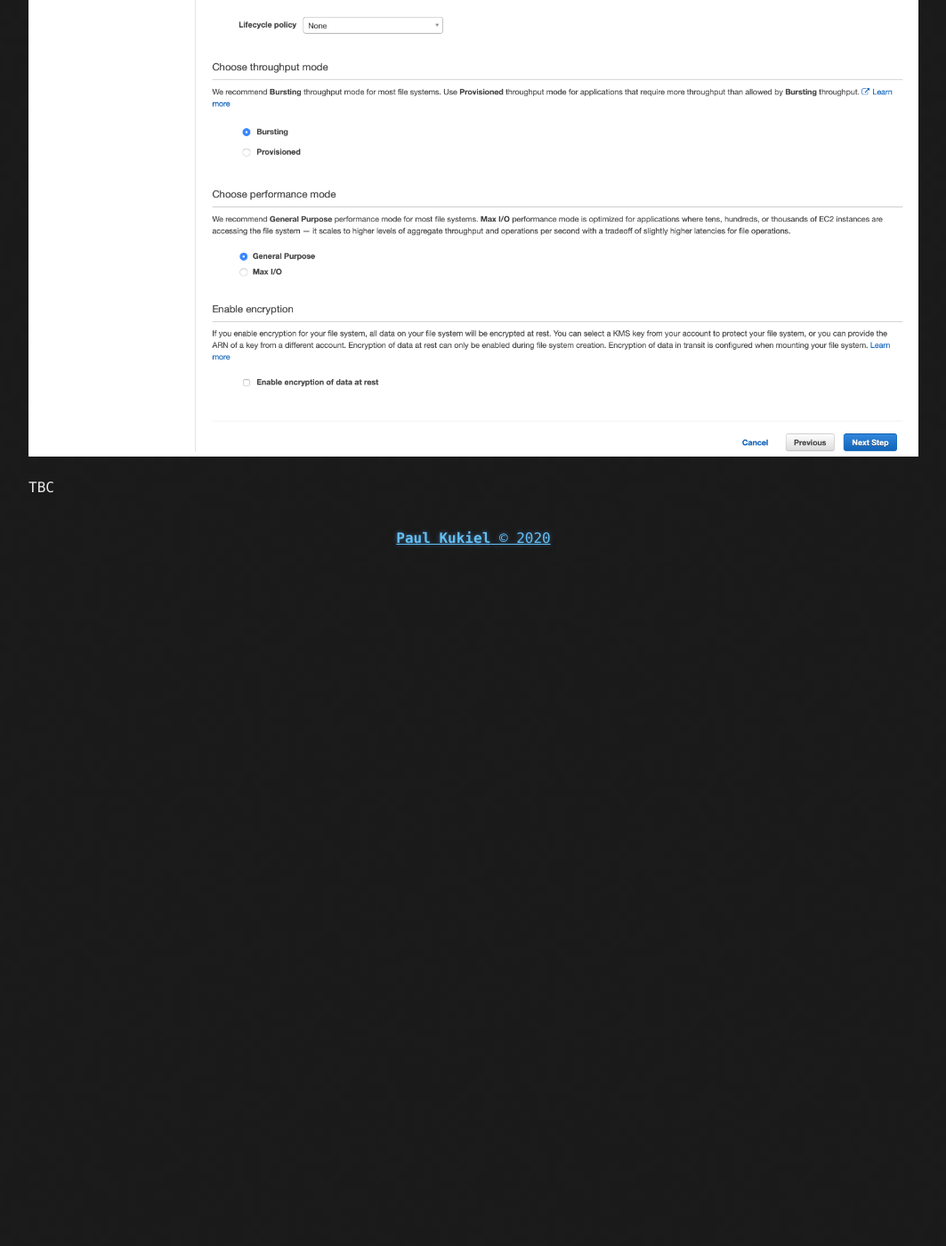
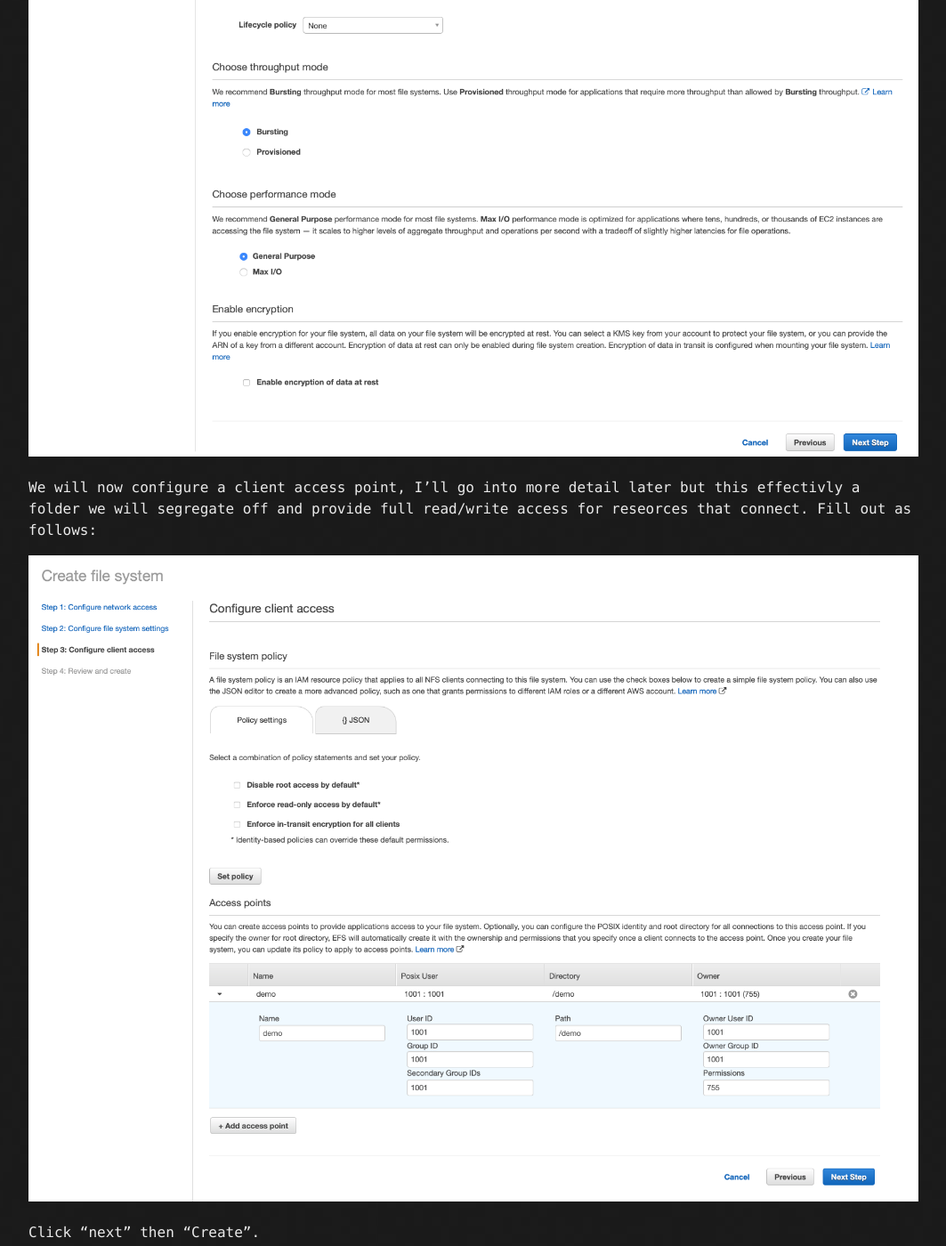
Before and after one commit to kukielp/sample-blog, a Jekyll site: the page built from _posts/2020-06-11-EFS-LAMBDA-EC2.md, in a window 1280 px wide and 1400 px high, scrolled down 5750 px. Shown: the whole window at 89% size, without its empty margins (108-1171 px from the left). Built offline with Jekyll 4.4.1, drawn with Linux system fonts in a browser that asks for light colours; a script that is not in the unit is left out; before the commit the page ends 6380 px from its top, so only the background shows below that; some of the changed text lies outside the part shown.

Commit message:
EFS, Lambda second  commit

`````diff
--- a/_posts/2020-06-11-EFS-LAMBDA-EC2.md
+++ b/_posts/2020-06-11-EFS-LAMBDA-EC2.md
@@ -83,8 +83,33 @@ And click "Create file system" fill out the details as so and click "Sext Step",
 
 ![Diagram](/assets/post/2020-06-11-EFS-LAMBDA-EC2/fsnetwork.png "Diagram")
 
-Leave the defaults as so:
+Leave the defaults as so and click "Next"
 ![Diagram](/assets/post/2020-06-11-EFS-LAMBDA-EC2/fs.png "Diagram")
 
+We will now configure a client access point, I'll go into more detail later but this effectivly a folder we will segregate off and provide full read/write access for reseorces that connect.  Fill out as follows:
 
-TBC
+![Diagram](/assets/post/2020-06-11-EFS-LAMBDA-EC2/access.png "Diagram")
+
+Click "next" then "Create".
+
+We are now ready to mount the EFS.  Return back to the Terminal thats is ssh'd to the ec2 and run:
+
+```
+sudo yum install -y amazon-efs-utils
+mkdir myefs
+sudo mount -t efs -o tls,accesspoint={accessPointId} {filesystemId} myefs/
+```
+
+The EFS share should now me mounted to confirm:
+
+```
+cd myefs
+ls -la
+echo "Hello World!" >> some_file.txt
+dd if=/dev/zero of=500MegFile.bin bs=500M count=1 oflag=direct
+ls -la
+````
+
+It should look something like:
+
+![Diagram](/assets/post/2020-06-11-EFS-LAMBDA-EC2/terminal.png "Diagram")
`````
Also changed, not shown: assets/post/2020-06-11-EFS-LAMBDA-EC2/access.png (added), assets/post/2020-06-11-EFS-LAMBDA-EC2/terminal.png (added).
